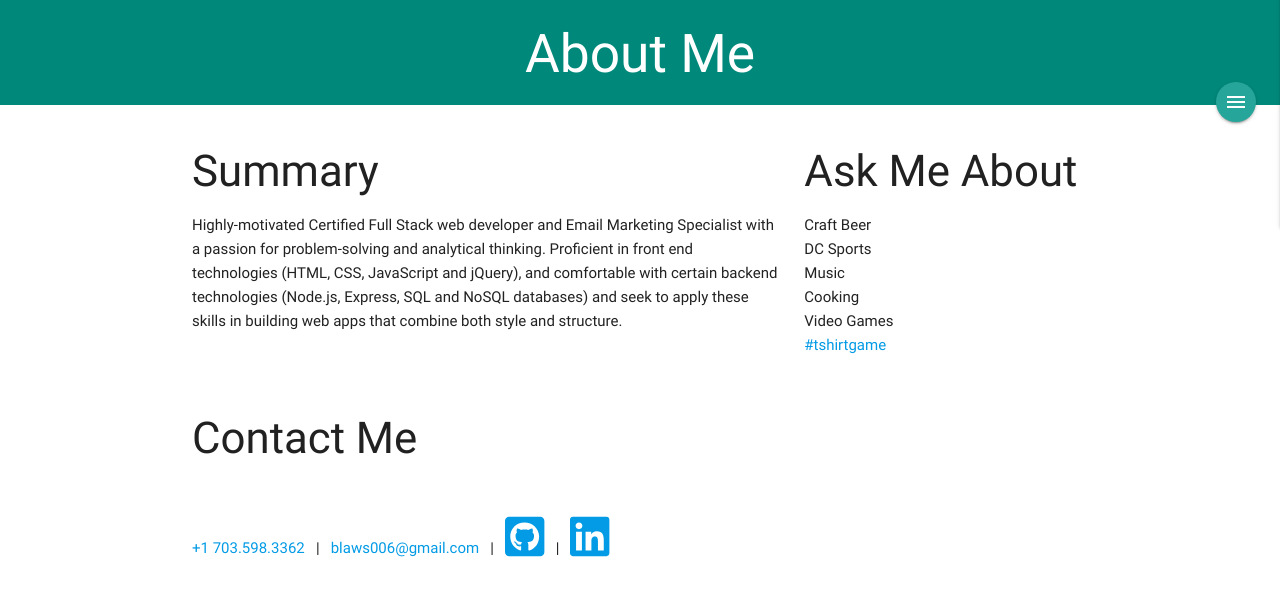
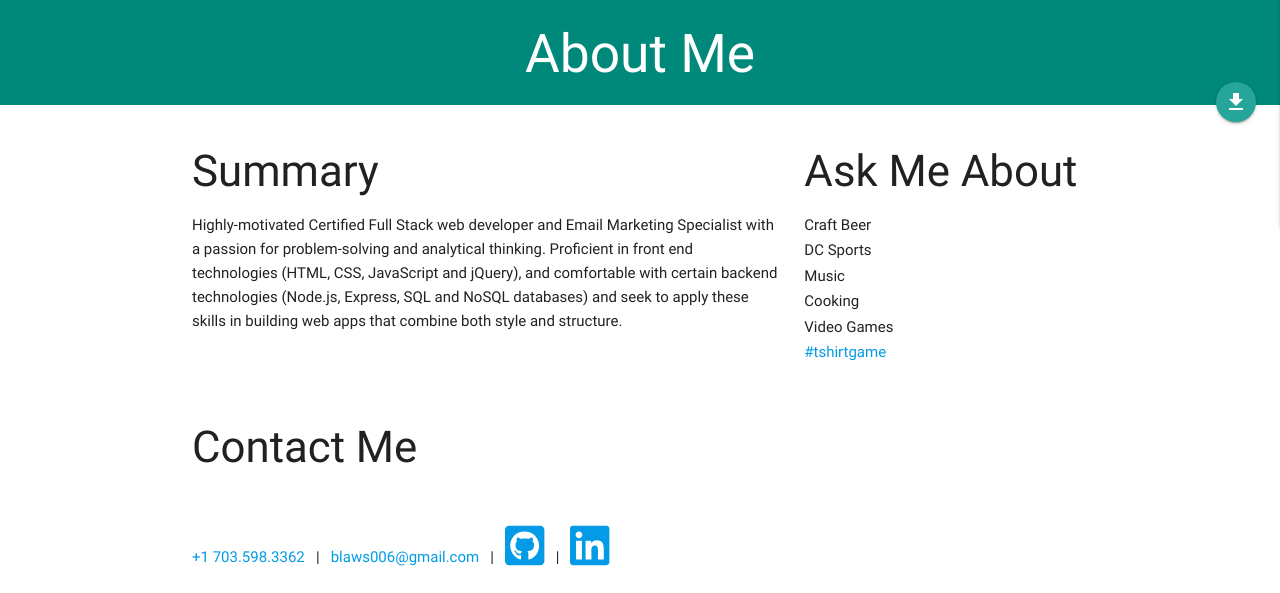
Before and after one commit to blaws006/Brandon-New-Portfolio, a PHP site: page / in a window 1280 px wide. Shown: the part 633-1226 px from the top of the page. Run offline with PHP 8.4, Linux system fonts and the light colour scheme; some libraries are stand-ins or nearby versions.

Commit message:
More functionality.

```diff
--- a/assets/css/style.css
+++ b/assets/css/style.css
@@ -1,5 +1,5 @@
 
-p, li {
+p {
  line-height: 1.6em;
 }
 .parallax {
@@ -61,7 +61,9 @@ ABOUT ME
 .aboutMe {
 line-height: 1.5;
 }
-
+.ask li{
+    line-height: 1.7em;
+}
 
 /*****************************
 SKILLS SECTION
@@ -153,9 +155,6 @@ ARROWS
 CONTACT
 *****************************/
 
-.contactList {
-    float: left;
-}
 .contactIcon {
     width: 50px;
 }
--- a/index.html
+++ b/index.html
@@ -87,8 +87,6 @@
 
 	<div id="home">
 		<div class="parallaxBg">
-
-
 			<div class="profileName">
 
 				<h1>Brandon Lawson</h1>
@@ -114,7 +112,7 @@
 			</div>
 			<div class="col s12 m12 l4 left-align">
 				<h3>Ask Me About</h3>
-				<ul>
+				<ul class="ask">
 					<li>Craft Beer</li>
 					<li>DC Sports</li>
 					<li>Music</li>
@@ -271,8 +269,9 @@
 			</div>
 		</div>
 		<div class="fixed-action-btn" style="bottom: 45px; right: 24px;">
-			<a id="menu" class="waves-effect waves-light btn btn-floating">
-				<i class="material-icons">menu</i>
+			<a id="menu" class="waves-effect waves-light btn btn-floating" href="./assets/resume/BrandonLawsonResume.pdf" download onclick="$('.tap-target').tapTarget('open')">
+				<i class="material-icons">file_download
+				</i>
 			</a>
 		</div>
 		<!-- Tap Target Structure -->
```
